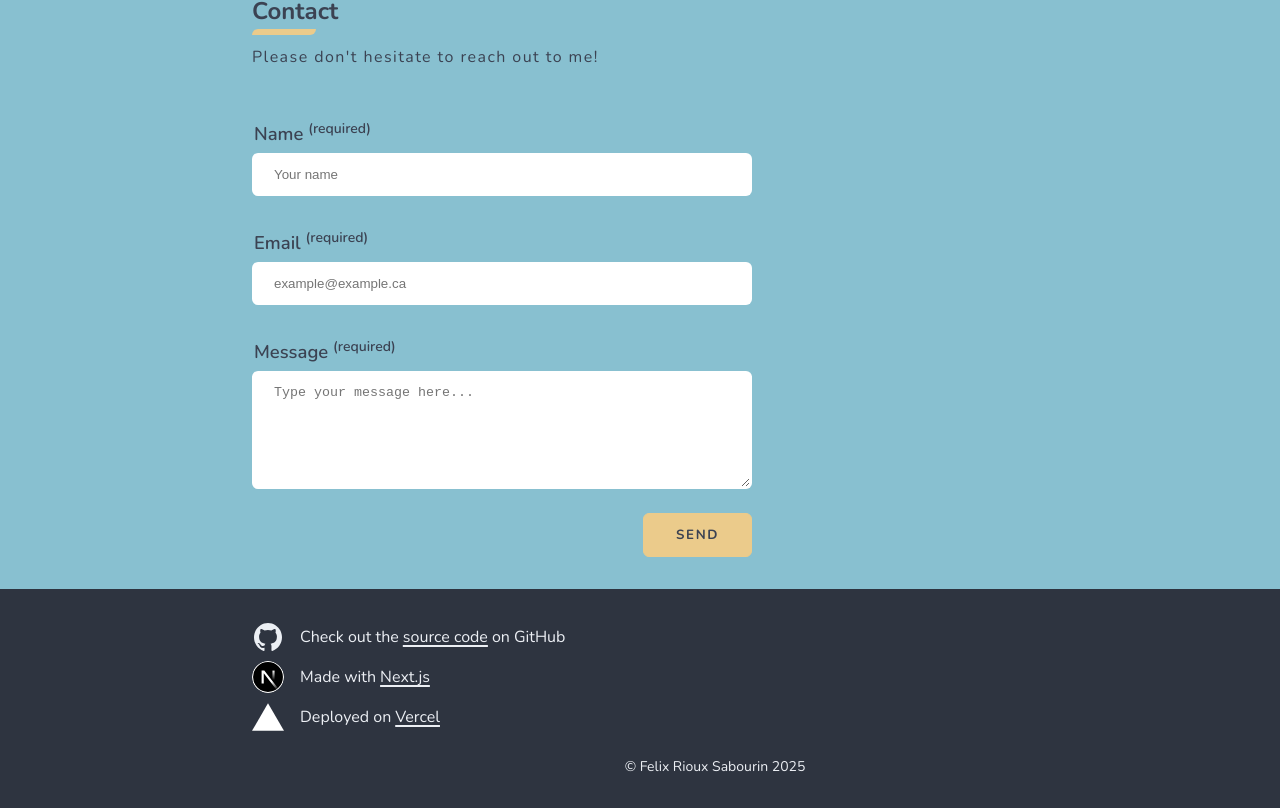
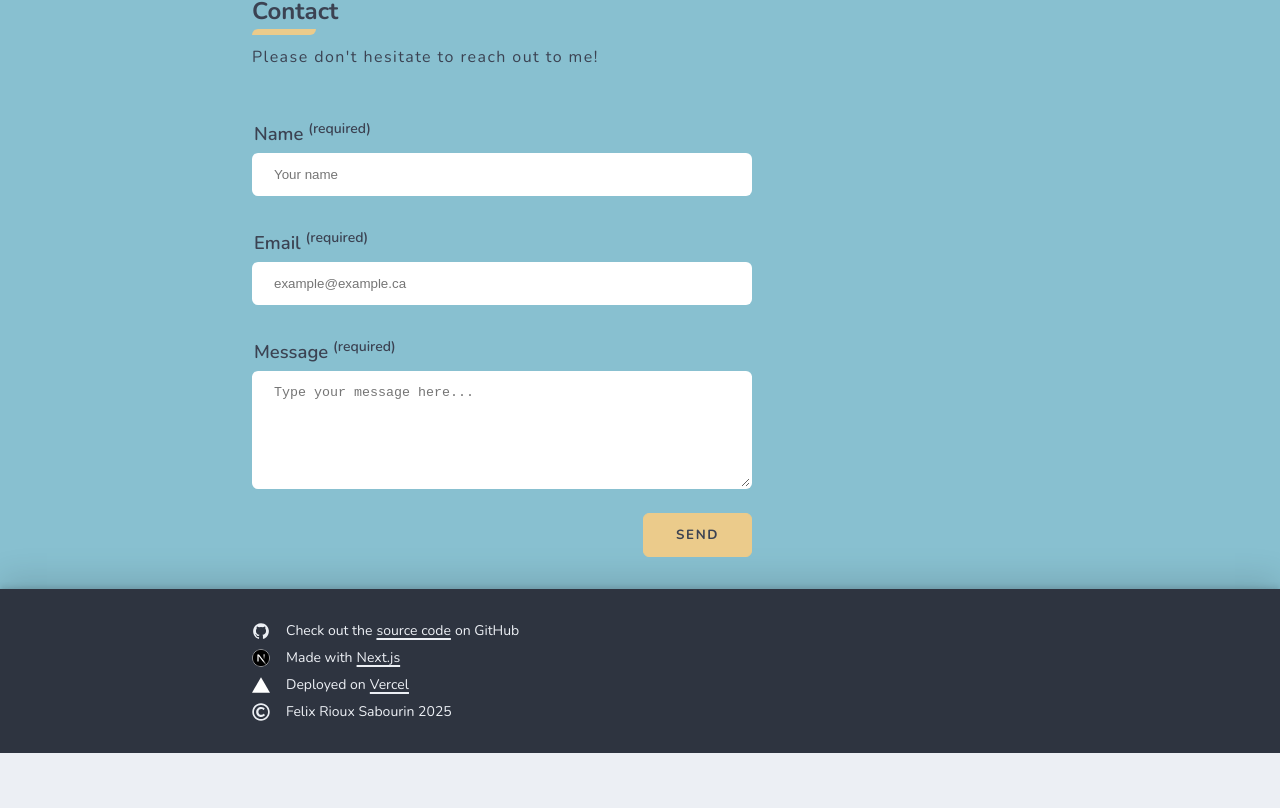
Before and after one commit to FelixPriori/next-portfolio, a Next.js app: page / in a window 1280 px wide. Shown: the part 4451-5259 px from the top of the page. After the commit the page ends 5204 px from the top, so only its background shows below. Built offline with nearby package versions, Linux system fonts and the light colour scheme.

Commit message:
makes footer prettier

```diff
--- a/src/app/_components/MadeWith/MadeWith.tsx
+++ b/src/app/_components/MadeWith/MadeWith.tsx
@@ -3,8 +3,8 @@ import styles from './madeWith.module.scss'
 
 interface MadeWithProps {
 	icon: Icon
-	linkText: string
-	linkHref: string
+	linkText?: string
+	linkHref?: string
 	preText?: string
 	postText?: string
 }
@@ -20,9 +20,11 @@ export default function MadeWith({
 		<p className={styles.madeWith}>
 			<SvgIcon icon={icon} />
 			{preText}
-			<a href={linkHref} target="_blank" rel="noreferrer">
-				{linkText}
-			</a>
+			{linkText && linkHref && (
+				<a href={linkHref} target="_blank" rel="noreferrer">
+					{linkText}
+				</a>
+			)}
 			{postText}
 		</p>
 	)
--- a/src/app/_components/MadeWith/madeWith.module.scss
+++ b/src/app/_components/MadeWith/madeWith.module.scss
@@ -1,11 +1,12 @@
 .madeWith {
 	display: flex;
 	align-items: center;
+	font-size: 14px;
 
 	svg {
 		margin-right: 1rem;
-		height: var(--size-svg);
-		width: var(--size-svg);
+		height: var(--size-footer-svg);
+		width: var(--size-footer-svg);
 		color: var(--color-light);
 	}
 
--- a/src/app/_components/SvgIcon/SvgIcon.tsx
+++ b/src/app/_components/SvgIcon/SvgIcon.tsx
@@ -1,6 +1,6 @@
 import { IoLogoGithub } from 'react-icons/io5'
 import { FaBluesky } from 'react-icons/fa6'
-import { FaLinkedin } from 'react-icons/fa'
+import { FaLinkedin, FaRegCopyright } from 'react-icons/fa'
 import { HiOutlineDesktopComputer } from 'react-icons/hi'
 import { GoRocket } from 'react-icons/go'
 import { AiFillSun, AiFillMoon } from 'react-icons/ai'
@@ -21,6 +21,7 @@ export enum Icon {
 	INDEPENDENT = 'INDEPENDENT',
 	SUN = 'SUN',
 	MOON = 'MOON',
+	COPYRIGHT = 'COPYRIGHT',
 }
 
 export default function SvgIcon({ icon }: { icon: Icon }) {
@@ -202,6 +203,8 @@ export default function SvgIcon({ icon }: { icon: Icon }) {
 			return <AiFillSun />
 		case Icon.MOON:
 			return <AiFillMoon />
+		case Icon.COPYRIGHT:
+			return <FaRegCopyright />
 		default:
 			return <></>
 	}
--- a/src/app/_sections/LegalSection.tsx
+++ b/src/app/_sections/LegalSection.tsx
@@ -26,7 +26,7 @@ export default function LegalSection() {
 						linkText="Vercel"
 						linkHref="https://vercel.com/f"
 					/>
-					<p className={styles.copyright}>&#169; Felix Rioux Sabourin 2025</p>
+					<MadeWith preText="Felix Rioux Sabourin 2025" icon={Icon.COPYRIGHT} />
 				</div>
 			</div>
 		</div>
--- a/src/app/_sections/sections.module.scss
+++ b/src/app/_sections/sections.module.scss
@@ -136,6 +136,9 @@
 }
 
 .contactWrapper {
+	box-shadow: rgba(0, 0, 0, 0.25) 0px 54px 55px,
+		rgba(0, 0, 0, 0.12) 0px -12px 30px, rgba(0, 0, 0, 0.12) 0px 4px 6px,
+		rgba(0, 0, 0, 0.17) 0px 12px 13px, rgba(0, 0, 0, 0.09) 0px -3px 5px;
 	padding: var(--padding-section);
 	padding-top: var(--padding-section-large);
 	background-color: var(--color-background-footer);
@@ -146,6 +149,10 @@
 }
 
 .legalWrapper {
+	box-shadow: rgba(0, 0, 0, 0.25) 0px 54px 55px,
+		rgba(0, 0, 0, 0.12) 0px -12px 30px, rgba(0, 0, 0, 0.12) 0px 4px 6px,
+		rgba(0, 0, 0, 0.17) 0px 12px 13px, rgba(0, 0, 0, 0.09) 0px -3px 5px;
+
 	background-color: var(--color-dark);
 	color: var(--color-legal-text);
 }
--- a/src/app/globals.scss
+++ b/src/app/globals.scss
@@ -46,6 +46,7 @@
 
 	/* SIZE */
 	--size-svg: 32px;
+	--size-footer-svg: 18px;
 }
 
 .dark {
```
